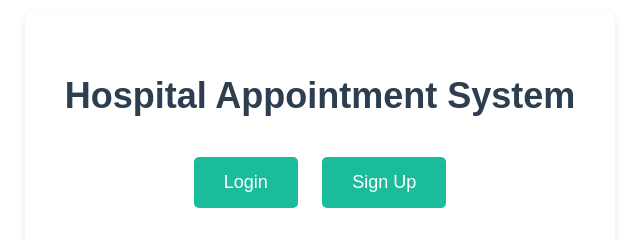
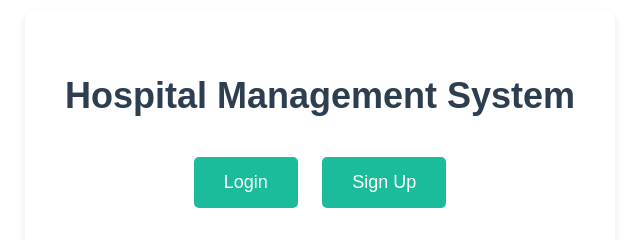
Before and after one commit to NafNawal04/Chikitsha_Shohayok, a website: page views/landingPage.html in a window 1280 px wide. Shown: the part 266-506 px from the top of the page, 320-960 px from the left. Drawn offline with Linux system fonts and the light colour scheme.

Commit message:
slight changes in frontend

```diff
--- a/views/landingPage.html
+++ b/views/landingPage.html
@@ -3,12 +3,12 @@
 <head>
   <meta charset="UTF-8">
   <meta name="viewport" content="width=device-width, initial-scale=1.0">
-  <title>Hospital Appointment System</title>
+  <title>Hospital Management System</title>
   <link rel="stylesheet" href="../styles/landingPage.css">
 </head>
 <body>
   <div>
-    <h1>Hospital Appointment System</h1>
+    <h1>Hospital Management System</h1>
     <button onclick="window.location.href='/login'">Login</button>
     <button onclick="window.location.href='/signup'">Sign Up</button>
 
```
Also changed, not shown: views/patientDashboard.html (indentation only).
